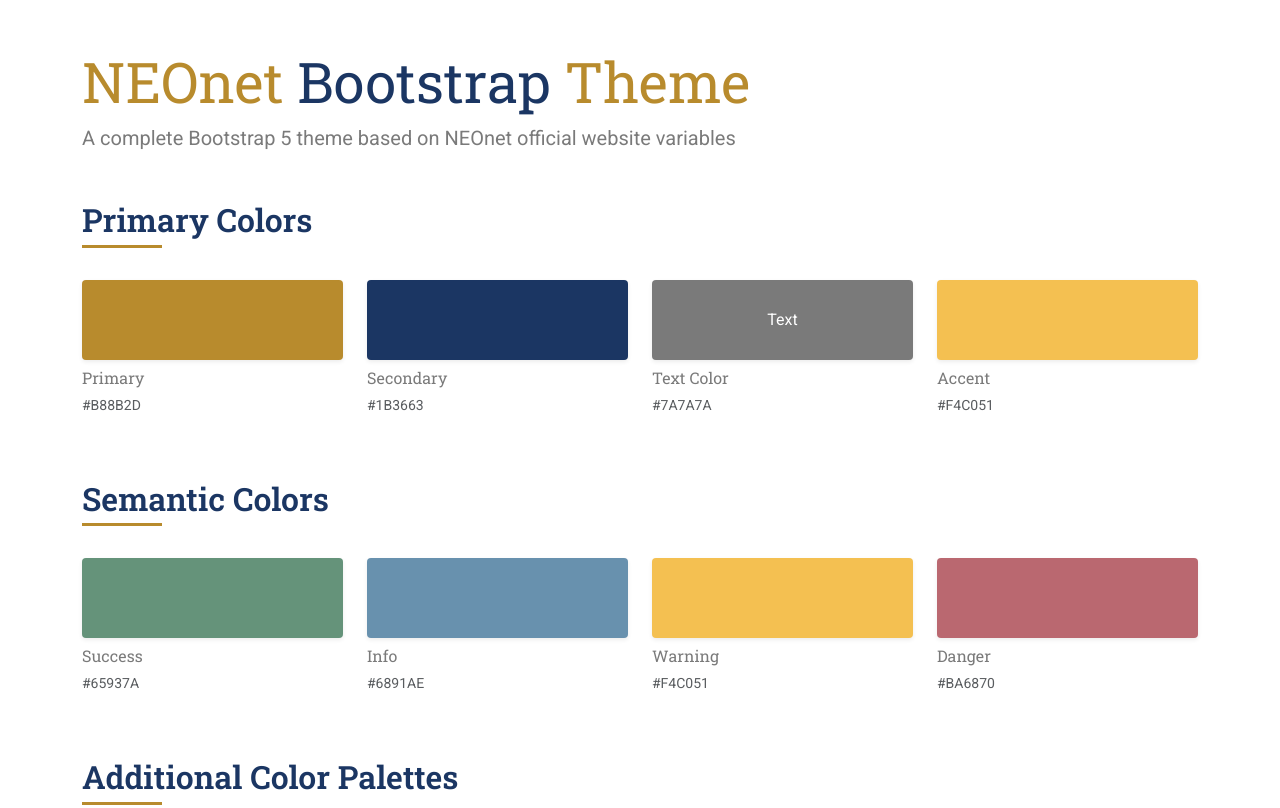
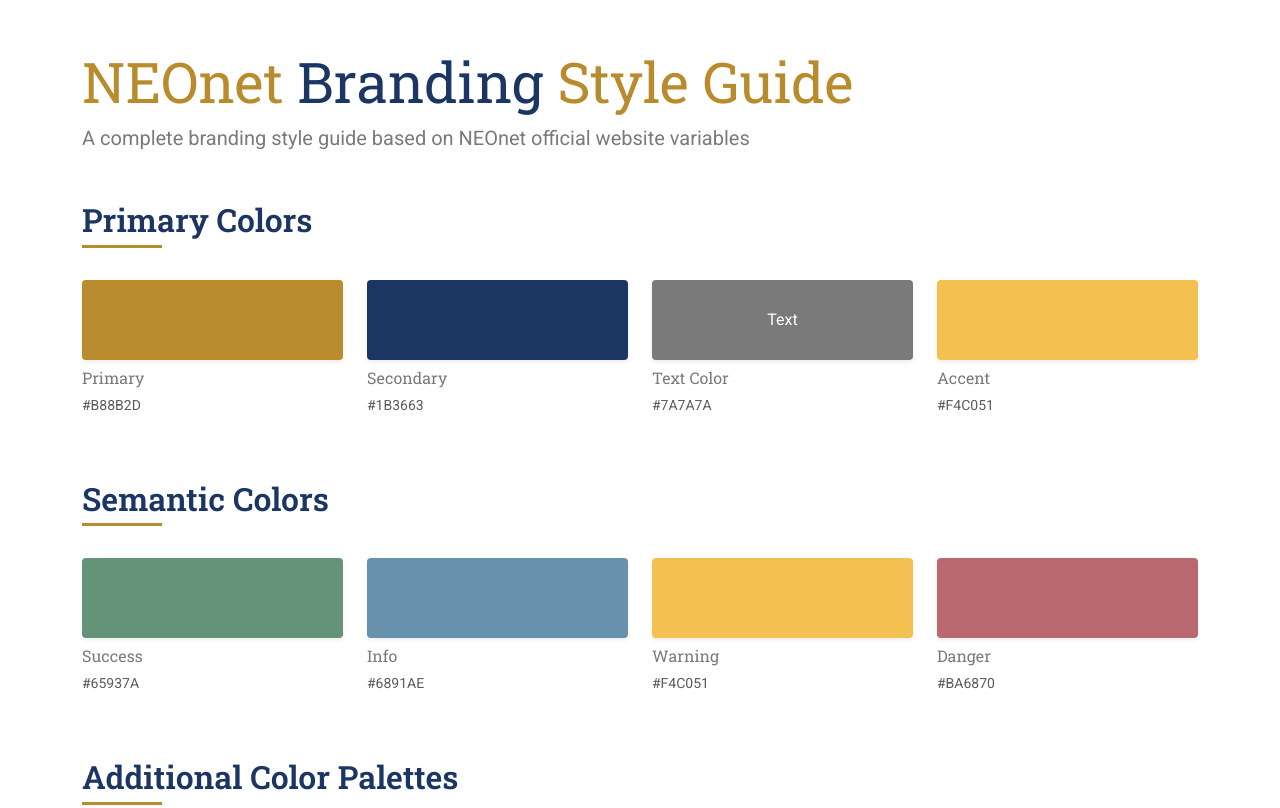
Before and after one commit to nicktysh/neo-colors, a plain HTML site: page index.html in a window 1280 px wide. Shown: the top 808 px of the page. Drawn offline with nearby package versions, Linux system fonts and the light colour scheme.

Commit message:
Update verbiage

```diff
--- a/index.html
+++ b/index.html
@@ -4,7 +4,7 @@
 <head>
     <meta charset="UTF-8">
     <meta name="viewport" content="width=device-width, initial-scale=1.0">
-    <title>NEOnet Bootstrap 5 Theme</title>
+    <title>NEOnet Branding Style Guide</title>
     <link href="https://cdnjs.cloudflare.com/ajax/libs/bootstrap/5.3.0/css/bootstrap.min.css" rel="stylesheet">
     <link
         href="https://fonts.googleapis.com/css2?family=Roboto:wght@400;500;600&family=Roboto+Slab:wght@400;600&display=swap"
@@ -196,8 +196,8 @@
 <body>
     <div class="container py-5">
         <header class="mb-5">
-            <h1 class="display-4 text-primary">NEOnet <span class="text-secondary">Bootstrap</span> Theme</h1>
-            <p class="lead">A complete Bootstrap 5 theme based on NEOnet official website variables</p>
+            <h1 class="display-4 text-primary">NEOnet <span class="text-secondary">Branding </span>Style Guide</h1>
+            <p class="lead">A complete branding style guide based on NEOnet official website variables</p>
         </header>
 
         <!-- Primary Colors -->
```
